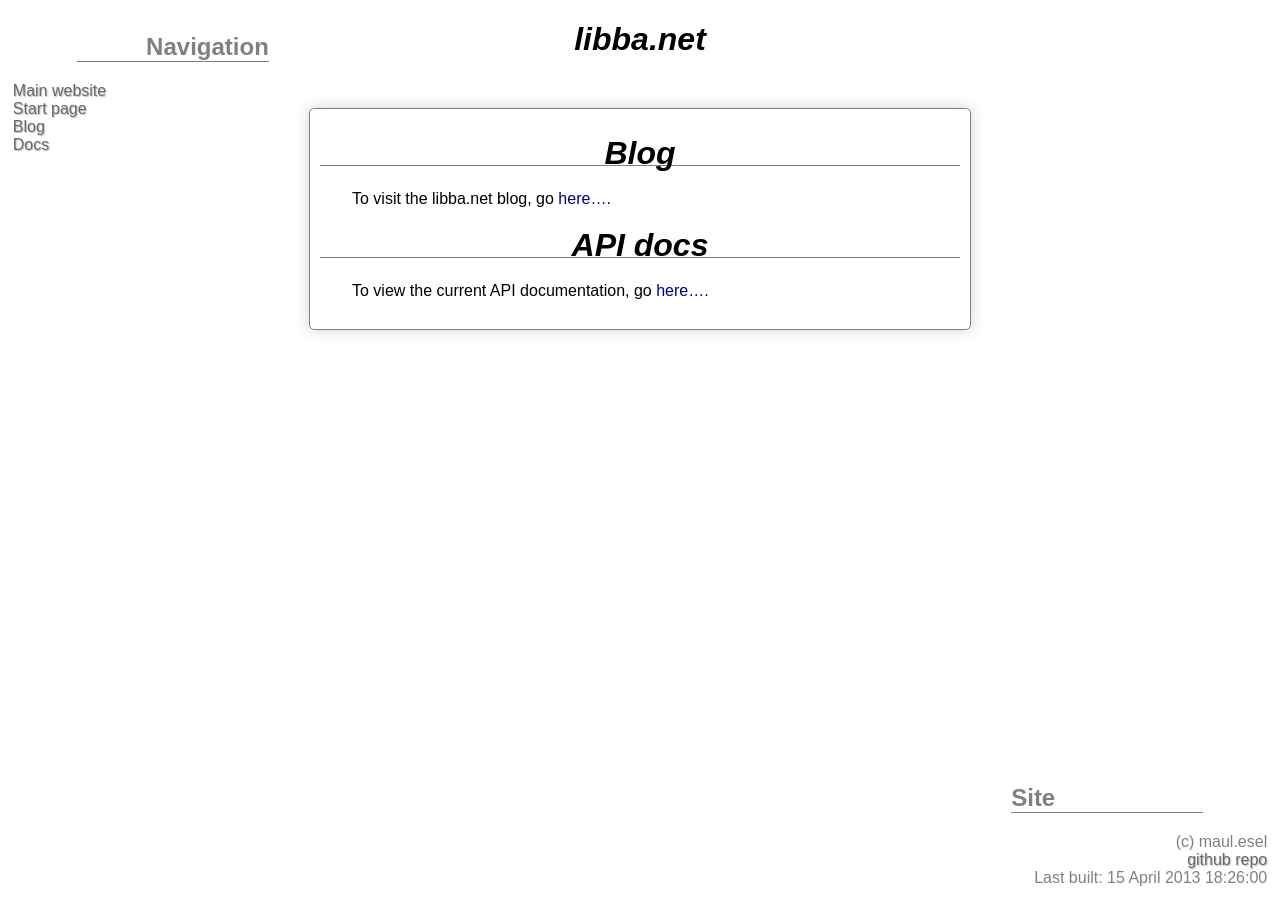
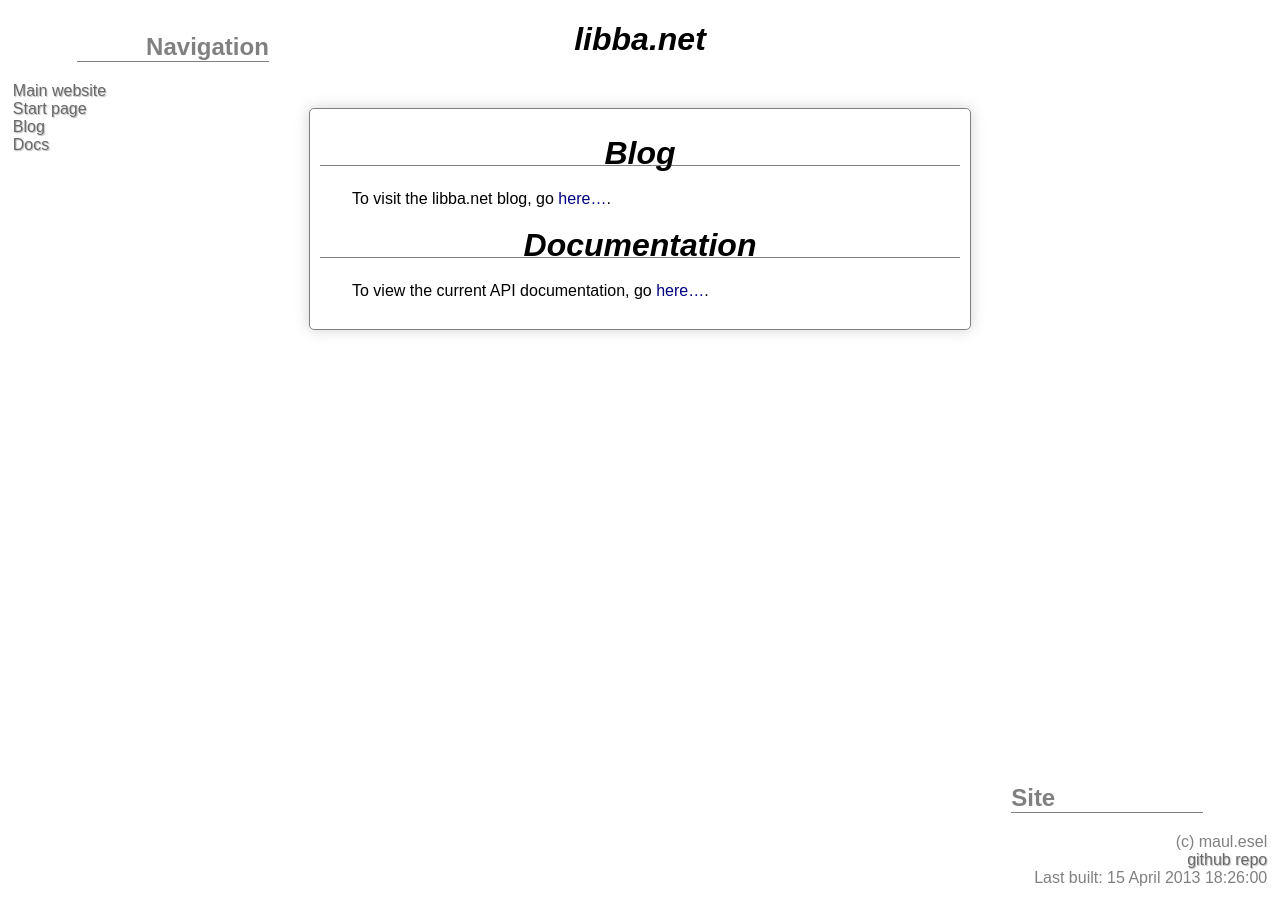
Before and after one commit to Library-Distribution/about.libba.net, a Jekyll site: the page built from index.markdown, in a window 1280 px wide. Built offline with Jekyll 4.4.1, drawn with Linux system fonts in a browser that asks for light colours; Markdown is read by kramdown in place of the engine named in the settings.

Commit message:
correct link in index file to docs

```diff
--- a/index.markdown
+++ b/index.markdown
@@ -7,5 +7,5 @@ layout: page
 # Blog
 To visit the libba.net blog, go [here...](blog/).
 
-# API docs
-To view the current API documentation, go [here...](docs/api/current).
+# Documentation
+To view the current API documentation, go [here...](docs/).
```
